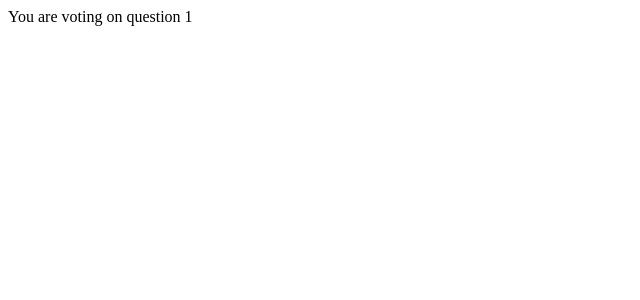
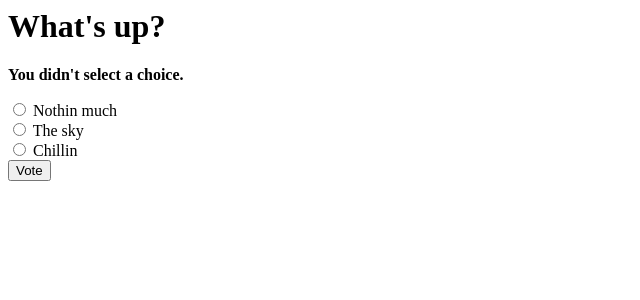
Before and after one commit to dqnte/first-django-app, a Django app: page /polls/1/vote/ in a window 1280 px wide. Shown: the top 300 px of the page, without its empty margins (0-640 px from the left). Run offline with Django 3.2, Linux system fonts and the light colour scheme; data comes from the database, SQL or seed files in the repository; both versions use the stored data as it was after the commit.

Commit message:
view template changes

```diff
--- /dev/null
+++ b/mysite/polls/templates/polls/detail.html
@@ -0,0 +1,12 @@
+<h1>{{ question.question_text }}</h1>
+
+{% if error_message %}<p><strong>{{ error_message }}</strong></p>{% endif %}
+
+<form action="{% url 'polls:vote' question.id %}" method="post">
+{% csrf_token %}
+{% for choice in question.choice_set.all %}
+    <input type="radio" name="choice" id="choice{{ forloop.counter }}" value="{{ choice.id }}">
+    <label for="choice{{ forloop.counter }}">{{ choice.choice_text }}</label><br>
+{% endfor %}
+<input type="submit" value="Vote">
+</form>
--- a/mysite/polls/templates/polls/index.html
+++ b/mysite/polls/templates/polls/index.html
@@ -1,7 +1,7 @@
 {% if latest_question_list %}
 <ul>
   {% for question in latest_question_list %}
-    <li><a href="/polls/{{ question.id }}/">{{question.question_text}}</a></li>
+    <li><a href="{% url 'polls:detail' question.id %}">{{question.question_text}}</a></li>
   {% endfor %}
 </ul>
 
--- a/mysite/polls/urls.py
+++ b/mysite/polls/urls.py
@@ -2,9 +2,10 @@ from django.urls import path
 
 from . import views
 
+app_name = "polls"
 urlpatterns = [
-    path('', views.index, name="index"),
-    path('<int:question_id>/', views.detail, name="detail"),
-    path('<int:question_id>/results/', views.results, name="results"),
+    path('', views.IndexView.as_view(), name="index"),
+    path('<int:pk>/', views.DetailView.as_view(), name="detail"),
+    path('<int:pk>/results/', views.ResultsView.as_view(), name="results"),
     path('<int:question_id>/vote/', views.vote, name="vote")
 ]
--- a/mysite/polls/views.py
+++ b/mysite/polls/views.py
@@ -1,22 +1,41 @@
-from django.shortcuts import render
-from django.http import HttpResponse
+from django.shortcuts import render, get_object_or_404
+from django.http import HttpResponse, Http404, HttpResponseRedirect
+from django.urls import reverse
+from django.views import generic
 
-from .models import Question
+from .models import Question, Choice
 
 
-def index(request):
-    latest_question_list = Question.objects.order_by('-pub_date')[:5]
-    return HttpResponse(', '.join([q.question_text for q in latest_question_list]))
+class IndexView(generic.ListView):
+    template_name = 'polls/index.html'
+    context_object_name = 'latest_question_list'
+
+    def get_queryset(self):
+        """Return the last five published questions."""
+        return Question.objects.order_by('-pub_date')[:5]
 
 
-def detail(request, question_id):
-    return HttpResponse("You're looking at question %s." % question_id)
+class DetailView(generic.DetailView):
+    model = Question
+    template_name = 'polls/detail.html'
 
 
-def results(request, question_id):
-    response = "You are looking at the results for question %s"
-    return HttpResponse(response % question_id)
+class ResultsView(generic.DetailView):
+    model = Question
+    template_name = 'polls/results.html'
 
 
 def vote(request, question_id):
-    return HttpResponse("You are voting on question %s" % question_id)
+    question = get_object_or_404(Question, pk=question_id)
+    try:
+        selected_choice = question.choice_set.get(pk=request.POST['choice'])
+    except (KeyError, Choice.DoesNotExist):
+
+        return render(request, 'polls/detail.html', {
+            'question': question,
+            'error_message': "You didn't select a choice."
+        })
+    else:
+        selected_choice.votes += 1
+        selected_choice.save()
+        return HttpResponseRedirect(reverse('polls:results', args=(question.id,)))
```
Also changed, not shown: mysite/polls/templates/polls/results.html (added, +9 -0 lines), mysite/db.sqlite3.
